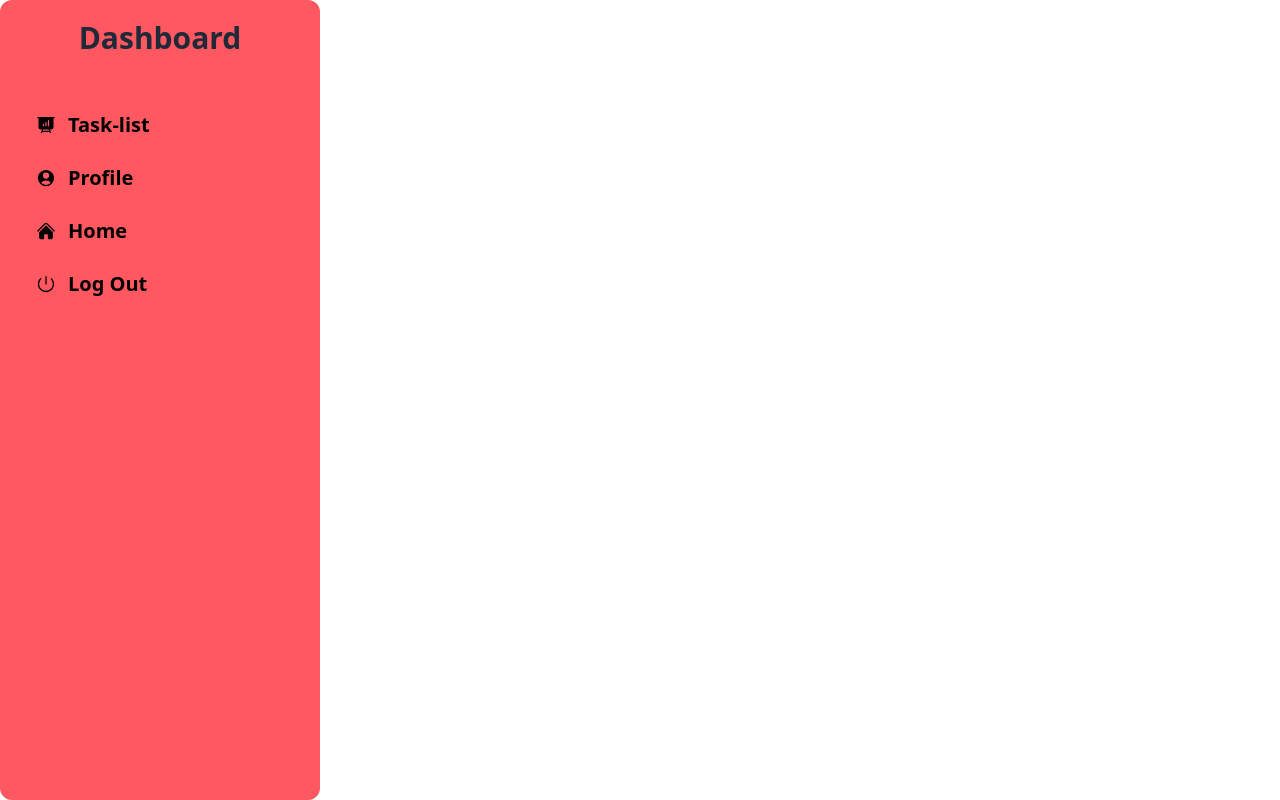
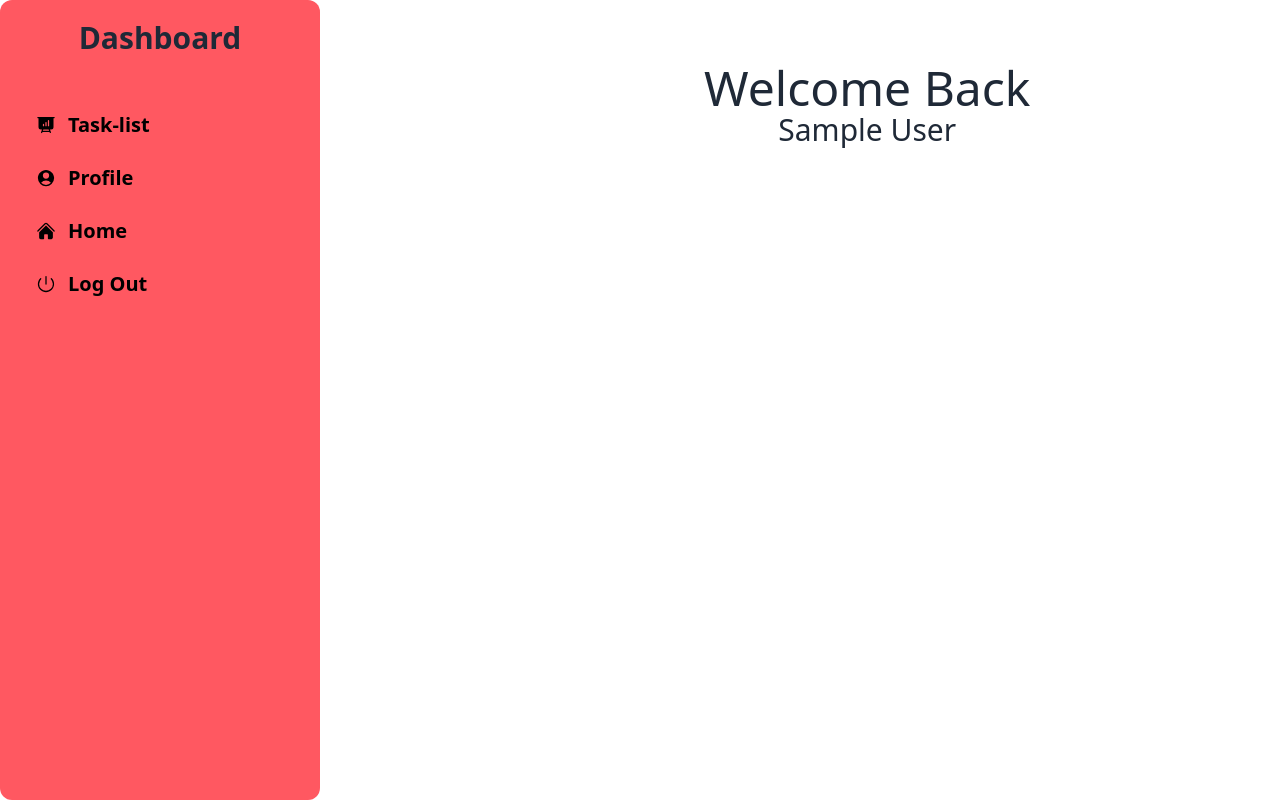
Before and after one commit to shadowfax191/job-task, a React (Vite) app: page /dashboard in a window 1280 px wide. Built offline with nearby package versions, Linux system fonts and the light colour scheme; no server answers; sample sign-in values are in the browser's storage.

Commit message:
last moment adding goole

```diff
--- a/src/Components/Dashboard/DashboardHome.jsx
+++ b/src/Components/Dashboard/DashboardHome.jsx
@@ -3,7 +3,13 @@ import { AuthContext } from "../AuthProvider/AuthProvider";
 
 
 const DashboardHome = () => {
-
+    const {user}=useContext(AuthContext)
+    return (
+        <div className="text-center flex flex-col items-center lg:pl-80">
+           <h1 className="text-5xl">Welcome Back</h1>
+           <p className="text-3xl capitalize">{user.displayName}</p>
+        </div>
+    );
 };
 
 export default DashboardHome;
--- a/src/Components/Register.jsx
+++ b/src/Components/Register.jsx
@@ -35,7 +35,7 @@ const Register = () => {
             createUser(email, password)
                 .then(() => {
 
-                    toast.success('Log in Successfully!', {
+                    toast.success('Register Successfully!', {
 
                         style: {
                             borderRadius: '10px',
@@ -129,7 +129,7 @@ const Register = () => {
                                     </div>
                                     <p className="text-sm font-medium text-primary-600 hover:underline dark:text-primary-500">Forgot password?</p>
                                 </div>
-                                <button type="submit" className="w-full focus:ring-4 focus:outline-none bg-blue-gray-400 font-medium rounded-lg text-sm px-5 py-2.5 text-center btn btn-error">Log in</button>
+                                <button type="submit" className="w-full focus:ring-4 focus:outline-none bg-blue-gray-400 font-medium rounded-lg text-sm px-5 py-2.5 text-center btn btn-error">Register</button>
                                 <p className="text-sm font-light">
                                     Have an account? <Link to='/logIn' className="font-medium text-blue-gray-600 btn ">Sign up</Link>
                                 </p>
```
